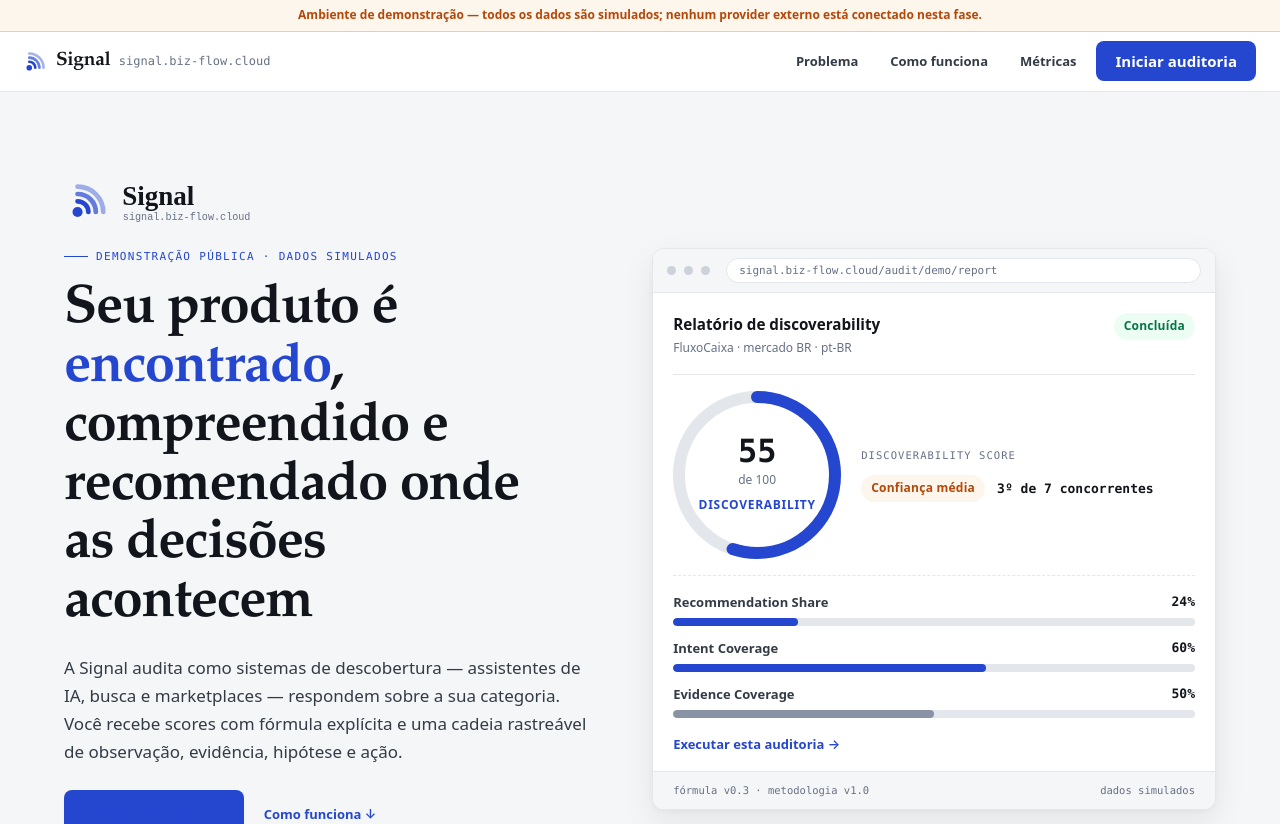
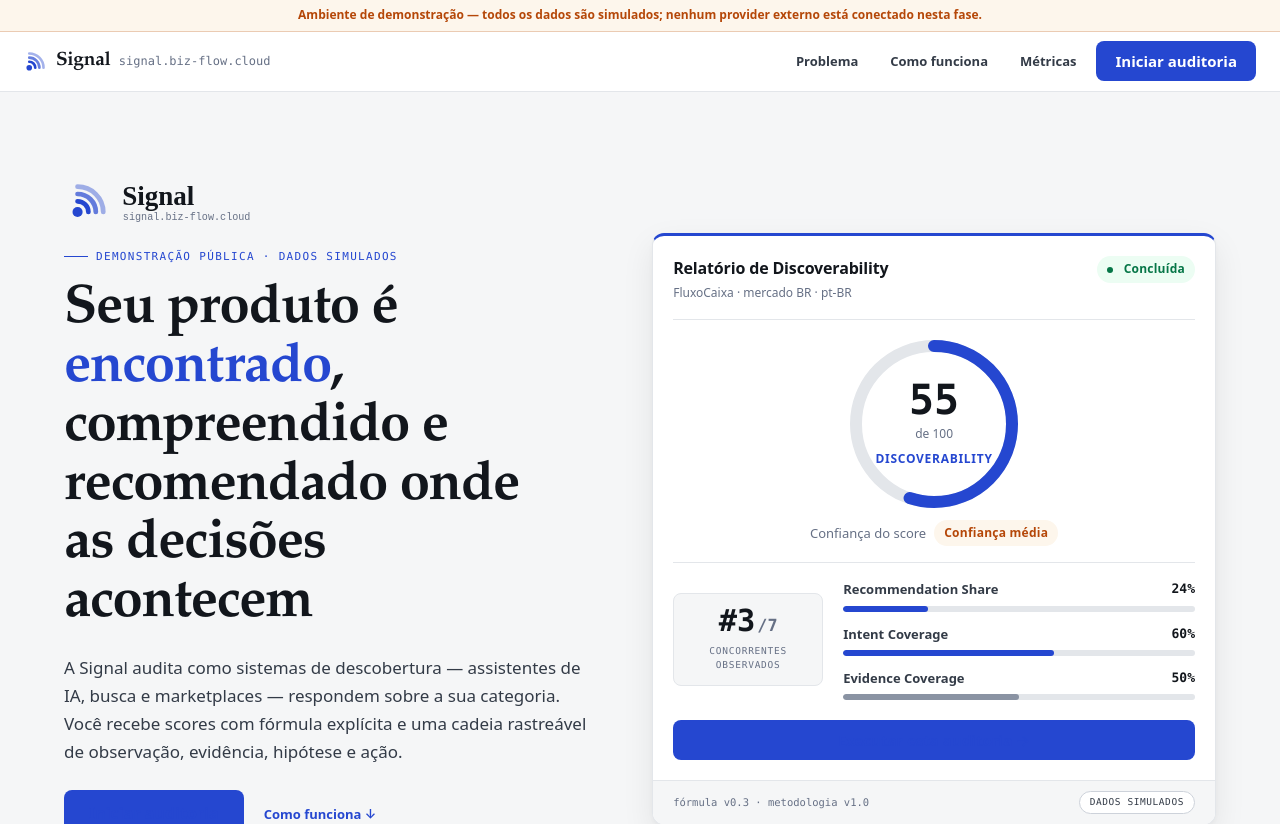
Before and after one commit to eliaschanisso83-ops/Signal, a React (Vite) app in the folder frontend/: page / in a window 1280 px wide. Shown: the top 824 px of the page. Built offline with nearby package versions, Linux system fonts and the light colour scheme.

Commit message:
landing: redesign premium do card de relatório (hierarquia score-first, sem chrome de browser)

```diff
--- a/frontend/src/pages/LandingPage.tsx
+++ b/frontend/src/pages/LandingPage.tsx
@@ -111,48 +111,52 @@ export function LandingPage() {
             </p>
           </div>
 
-          {/* Prévia com os componentes reais do relatório */}
+          {/* Card premium: showcase do relatório com componentes reais */}
           <aside className="lp-preview anim anim-6" aria-label="Prévia da interface do relatório, dados simulados">
-            <div className="lp-preview-bar" aria-hidden="true">
-              <span className="dot" />
-              <span className="dot" />
-              <span className="dot" />
-              <span className="url">signal.biz-flow.cloud/audit/demo/report</span>
-            </div>
             <div className="lp-preview-body">
-              <div className="lp-preview-head">
+              {/* N1 — identidade + status */}
+              <div className="lp-card-head">
                 <div>
-                  <div className="lp-preview-title">Relatório de discoverability</div>
-                  <div className="lp-preview-sub">FluxoCaixa · mercado BR · pt-BR</div>
+                  <div className="lp-card-title">Relatório de Discoverability</div>
+                  <div className="lp-card-sub">FluxoCaixa · mercado BR · pt-BR</div>
                 </div>
                 <Badge tone="green">Concluída</Badge>
               </div>
 
-              <div className="lp-preview-score">
+              {/* N2 — resultado principal (protagonista) */}
+              <div className="lp-card-hero">
                 <ScoreGauge value={55} label="Discoverability" />
-                <div className="lp-preview-scoreinfo">
-                  <span className="pi-label">Discoverability Score</span>
-                  <div className="pi-row">
+                <div className="lp-card-conf">
+                  <span>Confiança do score</span>
                   <ConfidenceBadge value="MEDIUM" />
-                    <span className="pi-pos">3º de 7 concorrentes</span>
-                  </div>
                 </div>
               </div>
 
-              <div className="lp-preview-meters">
+              {/* KPIs — ranking + métricas secundárias */}
+              <div className="lp-card-kpis">
+                <div className="lp-card-rank">
+                  <span className="rank-num">
+                    #3<span className="rank-of">/7</span>
+                  </span>
+                  <span className="rank-cap">concorrentes observados</span>
+                </div>
+                <div className="lp-card-meters">
                   <Meter label="Recommendation Share" value={24} displayValue="24%" tone="accent" />
                   <Meter label="Intent Coverage" value={60} displayValue="60%" tone="accent" />
                   <Meter label="Evidence Coverage" value={50} displayValue="50%" tone="muted" />
                 </div>
+              </div>
 
-              <Link to="/audit/new" className="lp-preview-action">
+              {/* Ação principal do card */}
+              <LinkButton to="/audit/new" size="md" className="lp-card-cta btn-block">
                 Executar esta auditoria →
-              </Link>
+              </LinkButton>
+            </div>
 
+            {/* Metadata / transparência */}
             <div className="lp-preview-foot">
               <span>fórmula v0.3 · metodologia v1.0</span>
-                <span>dados simulados</span>
-              </div>
+              <span className="lp-sim-pill">dados simulados</span>
             </div>
           </aside>
         </div>
--- a/frontend/src/styles/landing.css
+++ b/frontend/src/styles/landing.css
@@ -122,47 +122,28 @@
   color: var(--lp-muted);
 }
 
-/* ---------- Prévia real do relatório (componentes do produto) ---------- */
+/* ---------- Card premium: showcase do relatório (componentes reais) ----------
+   Hierarquia deliberada: N1 identidade+status → N2 score (protagonista)
+   → KPIs (ranking + métricas) → CTA → metadata/transparência. */
 .lp-preview {
   background: var(--lp-surface);
   border: 1px solid var(--lp-line);
+  border-top: 3px solid var(--lp-blue);
   border-radius: var(--r-lg);
   overflow: hidden;
   box-shadow: 0 12px 32px rgba(18, 22, 28, 0.08), 0 2px 6px rgba(18, 22, 28, 0.04);
+  transition: transform 0.25s ease, box-shadow 0.25s ease;
 }
-.lp-preview-bar {
-  display: flex;
-  align-items: center;
-  gap: 8px;
-  padding: 9px 14px;
-  background: var(--lp-bg);
-  border-bottom: 1px solid var(--lp-line);
+.lp-preview:hover {
+  transform: translateY(-2px);
+  box-shadow: 0 18px 40px rgba(18, 22, 28, 0.1), 0 4px 10px rgba(18, 22, 28, 0.05);
 }
-.lp-preview-bar .dot {
-  width: 9px;
-  height: 9px;
-  border-radius: 50%;
-  background: var(--lp-line-strong);
+.lp-preview-body {
+  padding: var(--sp-5);
 }
-.lp-preview-bar .url {
-  margin-left: 8px;
-  flex: 1 1 auto;
-  min-width: 0;
-  font-family: var(--font-mono);
-  font-size: 11px;
-  color: var(--lp-muted);
-  background: var(--lp-surface);
-  border: 1px solid var(--lp-line);
-  border-radius: var(--r-full);
-  padding: 3px 12px;
-  overflow: hidden;
-  text-overflow: ellipsis;
-  white-space: nowrap;
-}
-/* Hierarquia deliberada: primary (score) → supporting (métricas)
-   → action (link) → meta (versões). Bordas internas separando camadas. */
-.lp-preview-body { padding: var(--sp-5); }
-.lp-preview-head {
+
+/* N1 — identidade do relatório + status com indicador */
+.lp-card-head {
   display: flex;
   justify-content: space-between;
   align-items: flex-start;
@@ -170,62 +151,109 @@
   padding-bottom: var(--sp-4);
   border-bottom: 1px solid var(--lp-line);
 }
-.lp-preview-title { font-weight: 700; font-size: 0.95rem; }
-.lp-preview-sub { font-size: var(--fs-xs); color: var(--lp-muted); margin-top: 2px; }
+.lp-card-title {
+  font-weight: 700;
+  font-size: 1rem;
+  letter-spacing: -0.01em;
+}
+.lp-card-sub {
+  font-size: var(--fs-xs);
+  color: var(--lp-muted);
+  margin-top: 3px;
+}
+.lp-card-head .badge::before {
+  content: '';
+  display: inline-block;
+  width: 6px;
+  height: 6px;
+  border-radius: 50%;
+  background: currentColor;
+  margin-right: 6px;
+  vertical-align: 1px;
+}
 
-.lp-preview-score {
+/* N2 — score protagonista, centrado, com contexto de confiança */
+.lp-card-hero {
+  display: flex;
+  flex-direction: column;
+  align-items: center;
+  gap: var(--sp-3);
+  padding: var(--sp-5) 0 var(--sp-4);
+  border-bottom: 1px solid var(--lp-line);
+}
+.lp-preview .gauge-value {
+  font-size: 2.6rem;
+}
+.lp-card-conf {
+  display: flex;
+  align-items: center;
+  gap: var(--sp-2);
+  font-size: var(--fs-sm);
+  color: var(--lp-muted);
+}
+
+/* KPIs — ranking (nº como tile) + barras secundárias */
+.lp-card-kpis {
   display: grid;
-  grid-template-columns: auto minmax(0, 1fr);
+  grid-template-columns: minmax(0, 150px) minmax(0, 1fr);
   gap: var(--sp-5);
   align-items: center;
-  padding: var(--sp-4) 0;
-  border-bottom: 1px dashed var(--lp-line);
+  padding-top: var(--sp-4);
 }
-.lp-preview-scoreinfo { min-width: 0; }
-.lp-preview-scoreinfo .pi-label {
+.lp-card-rank {
+  display: flex;
+  flex-direction: column;
+  align-items: center;
+  background: var(--lp-bg);
+  border: 1px solid var(--lp-line);
+  border-radius: var(--r-md);
+  padding: var(--sp-3) var(--sp-4);
+  text-align: center;
+}
+.rank-num {
+  font-family: var(--font-mono);
+  font-size: 1.9rem;
+  font-weight: 700;
+  line-height: 1;
+  color: var(--lp-ink);
+  font-variant-numeric: tabular-nums;
+}
+.rank-of {
+  font-size: 1.05rem;
+  font-weight: 600;
+  color: var(--lp-muted);
+  margin-left: 2px;
+}
+.rank-cap {
   display: block;
+  margin-top: 7px;
   font-family: var(--font-mono);
-  font-size: 10.5px;
-  letter-spacing: 0.1em;
+  font-size: 9.5px;
+  letter-spacing: 0.08em;
   text-transform: uppercase;
   color: var(--lp-muted);
-  margin-bottom: var(--sp-3);
 }
-.lp-preview-scoreinfo .pi-row {
-  display: flex;
-  align-items: center;
-  gap: var(--sp-3);
-  flex-wrap: wrap;
-}
-.lp-preview-scoreinfo .pi-pos {
-  font-family: var(--font-mono);
-  font-size: var(--fs-sm);
-  font-weight: 600;
-  color: var(--lp-ink);
-}
-
-.lp-preview-meters {
+.lp-card-meters {
   display: flex;
   flex-direction: column;
   gap: var(--sp-3);
   min-width: 0;
-  padding-top: var(--sp-4);
 }
-.lp-preview-action {
-  display: inline-flex;
-  align-items: center;
-  margin-top: var(--sp-4);
-  font-size: var(--fs-sm);
-  font-weight: 600;
-  color: var(--lp-blue);
-  text-decoration: none;
+.lp-card-meters .meter-track {
+  height: 6px;
 }
-.lp-preview-action:hover { text-decoration: underline; }
+
+/* Ação — botão dominante na sua zona */
+.lp-card-cta {
+  margin-top: var(--sp-5);
+}
+
+/* Metadata — versões + transparência (dados simulados) */
 .lp-preview-foot {
   display: flex;
   justify-content: space-between;
+  align-items: center;
   gap: var(--sp-3);
-  margin: var(--sp-4) calc(-1 * var(--sp-5)) calc(-1 * var(--sp-5));
   padding: 10px var(--sp-5);
   border-top: 1px solid var(--lp-line);
   background: var(--lp-bg);
@@ -233,9 +261,67 @@
   font-size: 10.5px;
   color: var(--lp-muted);
 }
+.lp-sim-pill {
+  border: 1px solid var(--lp-line-strong);
+  border-radius: var(--r-full);
+  padding: 3px 10px;
+  font-size: 9.5px;
+  letter-spacing: 0.06em;
+  text-transform: uppercase;
+  color: var(--lp-ink-2);
+  background: var(--lp-surface);
+}
+
+/* Microanimações: anel do score desenha + barras crescem (uma vez, discretas) */
+@keyframes lp-ring {
+  from {
+    stroke-dashoffset: 490.1; /* ScoreGauge: r=78 → 2πr */
+  }
+}
+@keyframes lp-grow {
+  from {
+    transform: scaleX(0);
+  }
+}
+.lp-preview .gauge .fill {
+  animation: lp-ring 1s cubic-bezier(0.22, 1, 0.36, 1) 0.75s backwards;
+}
+.lp-preview .meter-fill {
+  transform-origin: left center;
+  animation: lp-grow 0.8s cubic-bezier(0.22, 1, 0.36, 1) 0.95s backwards;
+}
+@media (prefers-reduced-motion: reduce) {
+  .lp-preview .gauge .fill,
+  .lp-preview .meter-fill {
+    animation: none;
+  }
+  .lp-preview {
+    transition: none;
+  }
+  .lp-preview:hover {
+    transform: none;
+  }
+}
 @media (max-width: 560px) {
-  .lp-preview-score { grid-template-columns: minmax(0, 1fr); }
-  .lp-preview-score > :first-child { display: flex; justify-content: center; }
+  .lp-card-kpis {
+    grid-template-columns: minmax(0, 1fr);
+    gap: var(--sp-4);
+  }
+  .lp-card-rank {
+    flex-direction: row;
+    justify-content: center;
+    gap: var(--sp-3);
+  }
+  .rank-cap {
+    margin-top: 0;
+    text-align: left;
+  }
+  .lp-preview .gauge-value {
+    font-size: 2.3rem;
+  }
+  .lp-card-head {
+    flex-wrap: wrap;
+  }
 }
 
 /* ============================================================
```
Lines whose indentation alone changed are shown as unchanged.
